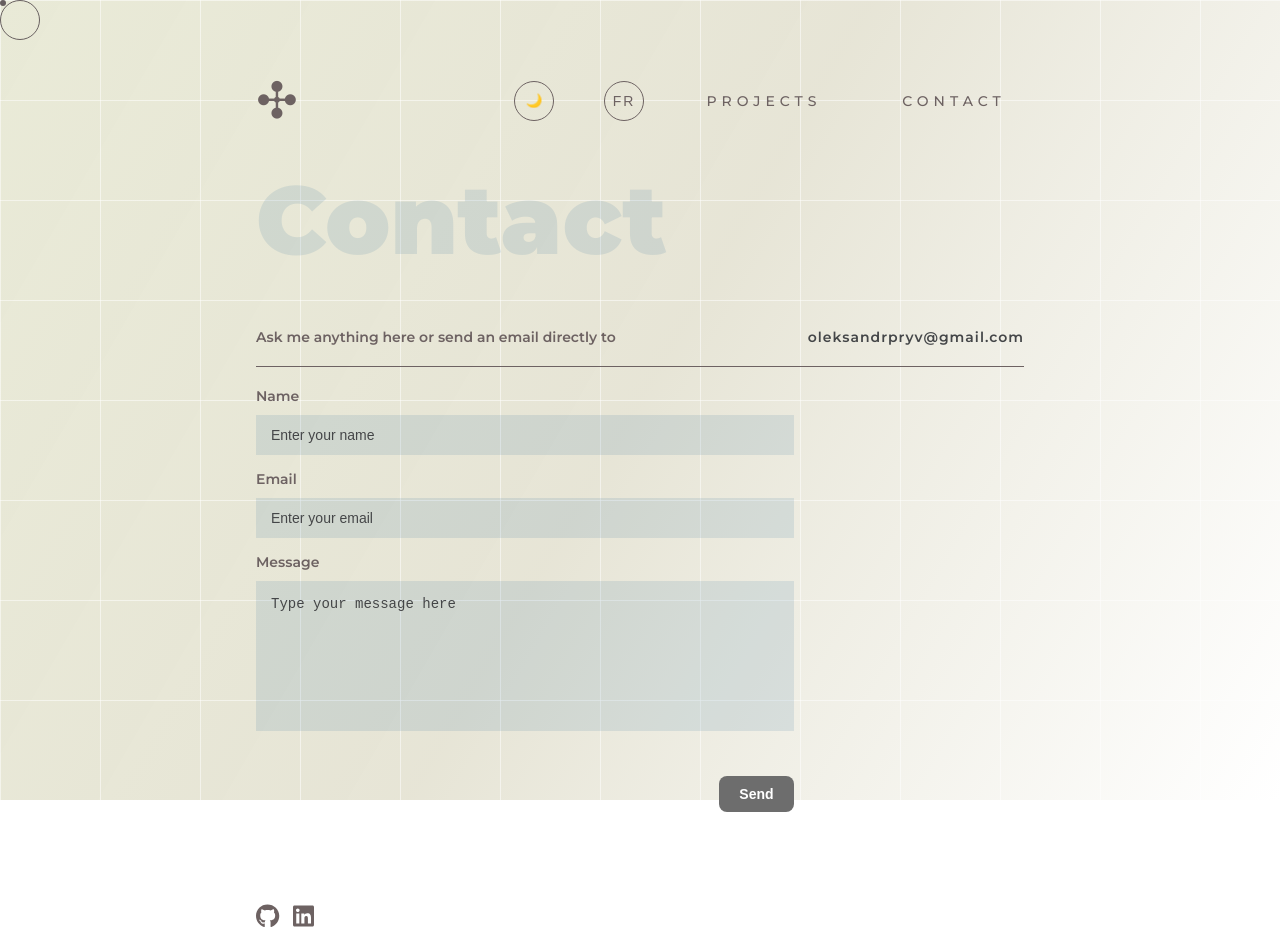
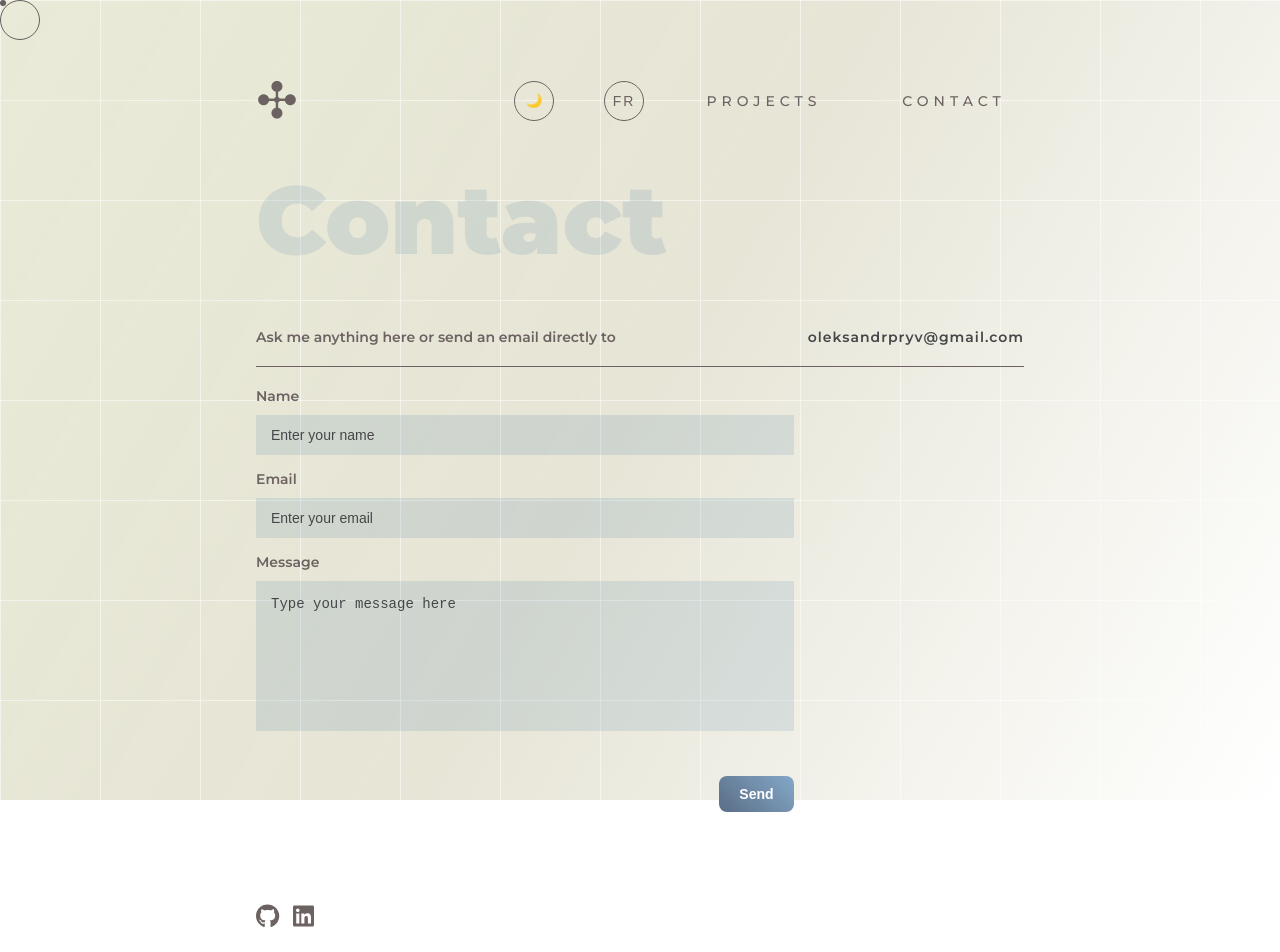
Before and after one commit to multumInParvo/my-portfolio, a React (Create React App) app: page /contact in a window 1280 px wide. Shown: the top 952 px of the page. Built offline with nearby package versions, Linux system fonts and the light colour scheme.

Commit message:
Style send button

```diff
--- a/src/components/Form/Form.scss
+++ b/src/components/Form/Form.scss
@@ -105,11 +105,17 @@
                 padding: 10px 20px;
                 font-size: 14px;
                 font-weight: 600;
-                background: #6d6d6d;
+                background: var(--bg-btn-filter);
                 color: #ffffff;
                 border-radius: 8px;
                 border: none;
                 cursor: pointer;
+                transition: opacity 0.6s ease;
+
+                  &:hover {
+                    opacity: 0.6;
+                    box-shadow: inset 0 0 0 1px var(--border-btn-filter);
+                  }
             }
         }
     }
--- a/src/pages/Projects/Projects.scss
+++ b/src/pages/Projects/Projects.scss
@@ -35,12 +35,9 @@
       margin: 0 10px;
       transition: opacity 0.6s ease;
 
-      &.active {
-        box-shadow: inset 0 0 0 1px var(--border-btn-filter);
-      }
-
       &:hover {
         opacity: 0.6;
+        box-shadow: inset 0 0 0 1px var(--border-btn-filter);
       }
     }
   }
```
